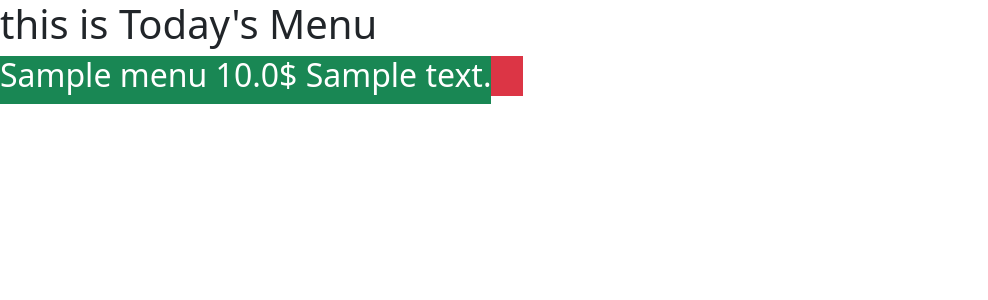
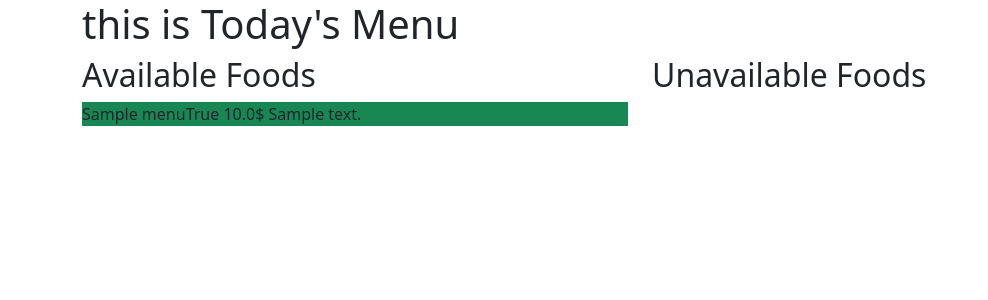
Before and after one commit to zahraRostami1999/Django-Restaurant, a Django app: page /menu/ in a window 1280 px wide. Shown: the top 300 px of the page, without its empty margins (0-988 px from the left). Run offline with Django 3.2, Linux system fonts and the light colour scheme; tables that the repository leaves empty hold one stand-in row (values such as "Sample post").

Commit message:
edit: show available and inavailable foods in 2 table

```diff
--- a/restaurant/templates/menu.html
+++ b/restaurant/templates/menu.html
@@ -1,32 +1,37 @@
 {% extends 'base.html' %}
 {% block title %} MENU {% endblock %}
 {% block content %}
-<div class="header">
+
+
+<div class="container">
     <h1>this is Today's Menu</h1>
-</div>
-
-<div class="d-flex">
-    <div class="bg-success text-white">
-        {% for item in menuItems %}
-        <h2>
-            {% if item.state == True %}
-            {{item.name}}
-            <span>{{item.price}}$</span>
-            <span>{{item.detail}}</span>
+    <div class="row">
+        <div class="col-md-6">
+            <h2>Available Foods</h2>
+            <div class="box available-foods bg-success">
+                {% for item in menuItems %}
+                {% if item.state == True %}
+                    {{item.name}}{{item.state}}
+                    {{item.price}}$
+                    {{item.detail}}
+                    <br>
+                {% endif %}
+                {% endfor %}
+            </div>
+        </div>
+        <div class="col-md-6">
+            <h2>Unavailable Foods</h2>
+            <div class="box unavailable-foods bg-danger">
+            {% for item in menuItems %}
+            {% if item.state == False %}
+                {{item.name}}{{item.state}}
+                {{item.price}}$
+                {{item.detail}}
+                <br>
             {% endif %}
-        </h2>
-        {% endfor %}
-    </div>
-    <div class="p-3 mb-2 bg-danger text-white">
-        {% for item in menuItems %}
-        <h2>
-            {% if item.state != True %}
-            {{item.name}}
-            <span>{{item.price}}$</span>
-            <span>{{item.detail}}</span>
-            {% endif %}
-        </h2>
-        {% endfor %}
+            {% endfor %}
+            </div>
+        </div>
     </div>
 </div>
 {% endblock %}
```
